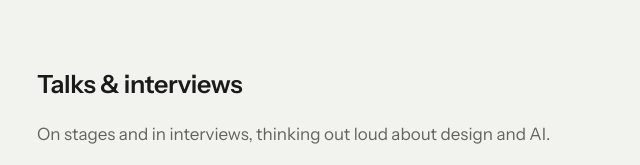
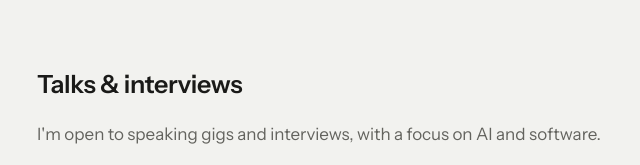
Before and after one commit to milesfitzgerald/miles-portfolio, a plain HTML site: page index.html in a window 1280 px wide. Shown: the part 1800-1965 px from the top of the page, without its empty margins (283-923 px from the left). Drawn offline with Linux system fonts and the light colour scheme.

Commit message:
Talks subtext: open to speaking and interviews
Co-Authored-By: Claude Fable 5 <noreply@anthropic.com>

```diff
--- a/index.html
+++ b/index.html
@@ -202,7 +202,7 @@ footer{
 
   <section>
     <h2>Talks &amp; interviews</h2>
-    <p class="muted">On stages and in interviews, thinking out loud about design and AI.</p>
+    <p class="muted">I'm open to speaking gigs and interviews, with a focus on AI and software.</p>
     <ul class="dated">
       <li><span class="year">2025</span><span><a href="https://www.linkedin.com/posts/milesfitzgerald_had-a-fantastic-time-speaking-at-the-ai-summit-activity-7384635974347014144-Ixym/">Speaker at the AI Summit, Barcelona</a></span></li>
       <li><span class="year">2024</span><span><a href="https://www.instagram.com/reel/C7JxatNs4Pb/">IAAC, technical specialist advisor</a></span></li>
```
